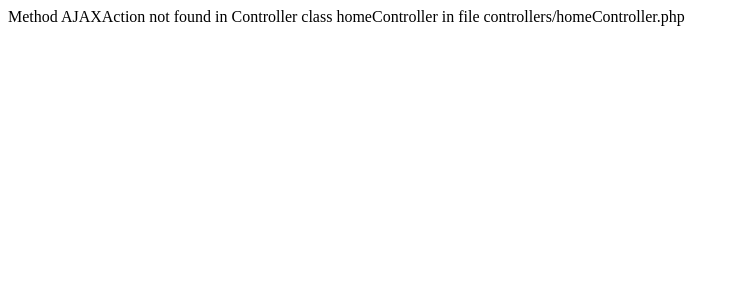
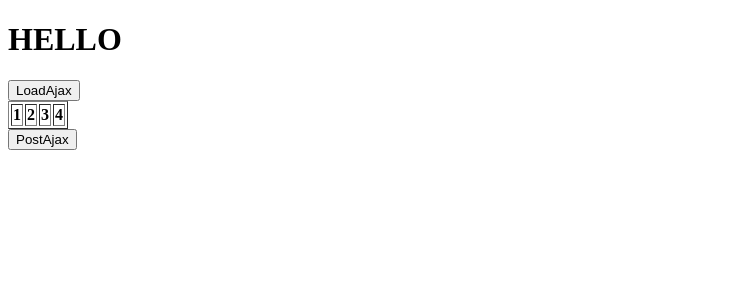
Before and after one commit to Demonizrer322/MVCShop, a PHP site: page /home/AJAX/index.php in a window 1280 px wide. Shown: the top 300 px of the page, without its empty margins (0-740 px from the left). Run offline with PHP 8.4, Linux system fonts and the light colour scheme; lists and menus that the app fills with data are empty.

Commit message:
fourth commit

```diff
--- /dev/null
+++ b/AJAX/add.html
@@ -0,0 +1,3 @@
+<div id="Container">
+    <h1>GOODBAY</h1>
+</div>
--- /dev/null
+++ b/AJAX/index.php
@@ -0,0 +1,33 @@
+<!DOCTYPE html>
+<html lang="en">
+<head>
+    <meta charset="UTF-8">
+    <meta name="viewport" content="width=device-width, initial-scale=1.0">
+    <meta http-equiv="X-UA-Compatible" content="ie=edge">
+    <title>Document</title>
+</head>
+<body>
+    <div id="ContainerDiv">
+        <div id="Container">
+            <h1>HELLO</h1>
+        </div>
+    </div>
+    <button id="loadAjax">LoadAjax</button>
+    <table border="1">
+        <thead>
+            <tr>
+                <th>1</th>
+                <th>2</th>
+                <th>3</th>
+                <th>4</th>
+            </tr>
+        </thead>
+        <tbody id="myTable">
+
+        </tbody>
+    </table>
+    <button id="postAjax">PostAjax</button>
+    <script src="https://ajax.googleapis.com/ajax/libs/jquery/3.4.1/jquery.min.js"></script>
+    <script src="script.js"></script>
+</body>
+</html>
--- /dev/null
+++ b/AJAX/script.js
@@ -0,0 +1,14 @@
+$("#loadAjax").click(function(){
+    $("#ContainerDiv").load("add.html #Container");
+});
+$("#postAjax").click(function(){
+    $.post("ajax.php", {
+        id : "123",
+        user: "Demon",
+        login: "login",
+        password: "12345"
+    }, function(data){
+        var user = JSON .parse(data);
+        $("#myTable").append(`<tr><td>${user[0]}</td><td>${user[1]}</td><td>${user[2]}</td><td>${user[3]}</td></tr>`);
+    });
+});
--- a/models/baseModel.php
+++ b/models/baseModel.php
@@ -6,7 +6,10 @@
         public function tryMap($data){
             $rules = $this->rules();
             foreach($rules as $key=>$field){
-                $this->{$field} = $data[$field];
+                if(isset($data[$field]))
+                {
+                    $this->{$field} = $data[$field];
+                }
             }
             return TRUE;
         }
--- a/views/shared/footer.php
+++ b/views/shared/footer.php
@@ -206,6 +206,7 @@
     <script src="http://<?=$_SERVER['HTTP_HOST']?>/assets/js/vendor/bootstrap.min.js"></script>
     <script src="http://<?=$_SERVER['HTTP_HOST']?>/assets/js/plugins/plugins.js"></script>
     <script src="http://<?=$_SERVER['HTTP_HOST']?>/assets/js/main.js"></script>
+    <script src="http://<?=$_SERVER['HTTP_HOST']?>/assets/js/script.js"></script>
 
 </body>
 
--- a/views/user/loginRegister.php
+++ b/views/user/loginRegister.php
@@ -38,7 +38,7 @@
                                         <input name="Password" value="" type="password">
                                     </div>
                                     <div class="login-submit">
-                                        <button type="submit" class="btn">Login</button>
+                                        <button id="enterBtn" type="submit" class="btn">Login</button>
                                     </div>
                                 </form>
                             </div>
@@ -74,7 +74,7 @@
                                         <input name="Phone" value="" type="phone">
                                     </div>
                                     <div class="register-submit">
-                                        <button type="submit" class="btn">Register</button>
+                                        <button id="enter" type="submit" class="btn">Register</button>
                                     </div>
                                 </form>
                             </div>
```
Also changed, not shown: AJAX/ajax.php (added, +10 -0 lines), controllers/userController.php (+6 -2 lines), views/shared/header.php (+16 -1 lines), assets/js/script.js (added).
